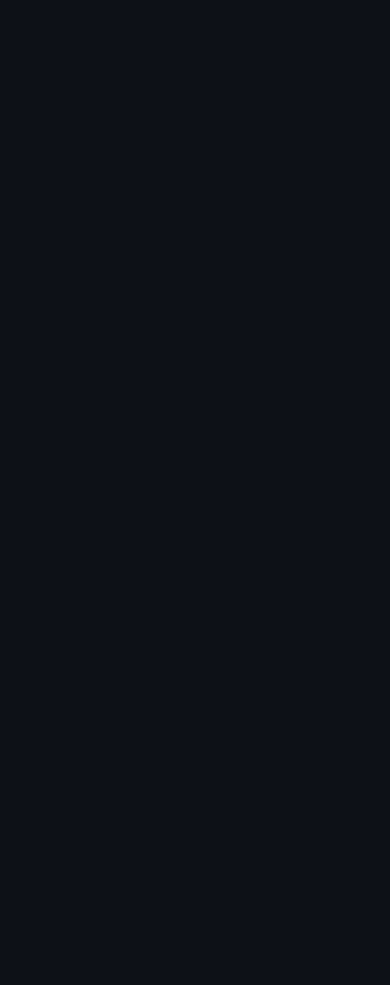
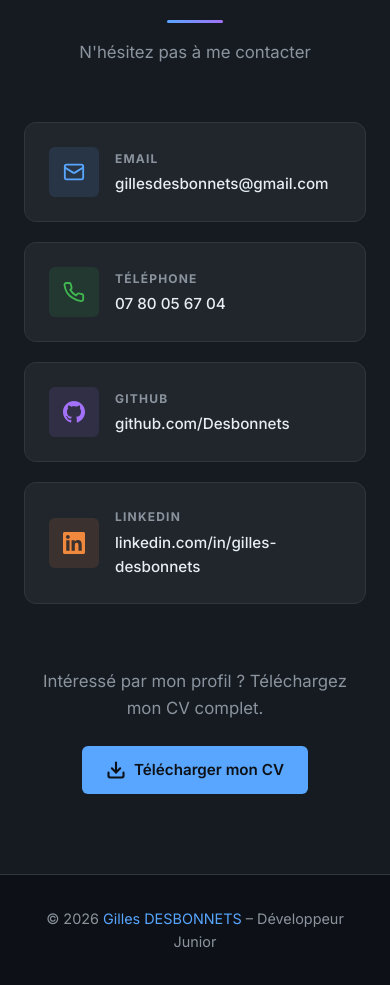
Before and after one commit to Desbonnets/portfolio-react, a React (Vite) app: page / in a window 390 px wide. Shown: the part 7726-8711 px from the top of the page. Before the commit the page ends 7717 px from the top, so only its background shows below. Built offline with nearby package versions, Linux system fonts and the light colour scheme.

Commit message:
feat(components) ajout de la parti contact

```diff
--- a/src/App.tsx
+++ b/src/App.tsx
@@ -6,6 +6,7 @@
 import Projects from './components/project/Projects'
 import Experience from './components/Experience'
 import Education from './components/Education'
+import Contact from './components/contact/Contact'
 
 function App() {
   return (
@@ -18,6 +19,7 @@
         <Projects />
         <Experience />
         <Education />
+        <Contact />
       </main>
       <footer className="footer">
         <div className="container">
--- /dev/null
+++ b/src/components/contact/Contact.css
@@ -0,0 +1,70 @@
+/* ============================================
+   CONTACT
+   ============================================ */
+.contact__grid {
+  display: grid;
+  grid-template-columns: repeat(2, 1fr);
+  gap: 1.25rem;
+  margin-bottom: 3rem;
+}
+
+.contact__card {
+  background: var(--card);
+  border: 1px solid var(--border);
+  border-radius: var(--radius);
+  padding: 1.5rem;
+  display: flex;
+  align-items: center;
+  gap: 1rem;
+  transition: all var(--transition);
+  text-decoration: none;
+  color: inherit;
+}
+
+.contact__card:hover {
+  border-color: var(--accent);
+  background: var(--card-hover);
+  transform: translateY(-3px);
+  color: inherit;
+  box-shadow: 0 8px 30px rgba(88, 166, 255, 0.1);
+}
+
+.contact__icon {
+  width: 50px;
+  height: 50px;
+  border-radius: var(--radius-sm);
+  display: flex;
+  align-items: center;
+  justify-content: center;
+  flex-shrink: 0;
+}
+
+.contact__info-label {
+  font-size: 0.75rem;
+  text-transform: uppercase;
+  letter-spacing: 1.2px;
+  color: var(--text-muted);
+  font-weight: 700;
+  margin-bottom: 0.25rem;
+}
+
+.contact__info-value {
+  font-size: 0.95rem;
+  color: var(--text);
+  font-weight: 500;
+}
+
+.contact__cta {
+  text-align: center;
+  padding-top: 1rem;
+}
+
+.contact__cta p {
+  color: var(--text-muted);
+  margin-bottom: 1.5rem;
+  font-size: 1.05rem;
+}
+
+@media (max-width: 640px) {
+  .contact__grid { grid-template-columns: 1fr; }
+}
--- /dev/null
+++ b/src/components/contact/Contact.tsx
@@ -0,0 +1,114 @@
+import './Contact.css'
+
+const EmailIcon = () => (
+  <svg width="22" height="22" viewBox="0 0 24 24" fill="none" stroke="currentColor" strokeWidth="2" strokeLinecap="round" strokeLinejoin="round">
+    <rect x="2" y="4" width="20" height="16" rx="2"/>
+    <path d="m22 7-8.97 5.7a1.94 1.94 0 0 1-2.06 0L2 7"/>
+  </svg>
+)
+
+const PhoneIcon = () => (
+  <svg width="22" height="22" viewBox="0 0 24 24" fill="none" stroke="currentColor" strokeWidth="2" strokeLinecap="round" strokeLinejoin="round">
+    <path d="M22 16.92v3a2 2 0 0 1-2.18 2 19.79 19.79 0 0 1-8.63-3.07A19.5 19.5 0 0 1 4.69 13a19.79 19.79 0 0 1-3.07-8.67A2 2 0 0 1 3.6 2.18h3a2 2 0 0 1 2 1.72c.127.96.361 1.903.7 2.81a2 2 0 0 1-.45 2.11L7.91 9.5a16 16 0 0 0 6.29 6.29l1.69-1.69a2 2 0 0 1 2.11-.45c.907.339 1.85.573 2.81.7A2 2 0 0 1 22 16.92z"/>
+  </svg>
+)
+
+const GitHubIcon = () => (
+  <svg width="22" height="22" viewBox="0 0 24 24" fill="currentColor">
+    <path d="M12 0c-6.626 0-12 5.373-12 12 0 5.302 3.438 9.8 8.207 11.387.599.111.793-.261.793-.577v-2.234c-3.338.726-4.033-1.416-4.033-1.416-.546-1.387-1.333-1.756-1.333-1.756-1.089-.745.083-.729.083-.729 1.205.084 1.839 1.237 1.839 1.237 1.07 1.834 2.807 1.304 3.492.997.107-.775.418-1.305.762-1.604-2.665-.305-5.467-1.334-5.467-5.931 0-1.311.469-2.381 1.236-3.221-.124-.303-.535-1.524.117-3.176 0 0 1.008-.322 3.301 1.23.957-.266 1.983-.399 3.003-.404 1.02.005 2.047.138 3.006.404 2.291-1.552 3.297-1.23 3.297-1.23.653 1.653.242 2.874.118 3.176.77.84 1.235 1.911 1.235 3.221 0 4.609-2.807 5.624-5.479 5.921.43.372.823 1.102.823 2.222v3.293c0 .319.192.694.801.576 4.765-1.589 8.199-6.086 8.199-11.386 0-6.627-5.373-12-12-12z"/>
+  </svg>
+)
+
+const LinkedInIcon = () => (
+  <svg width="22" height="22" viewBox="0 0 24 24" fill="currentColor">
+    <path d="M20.447 20.452h-3.554v-5.569c0-1.328-.027-3.037-1.852-3.037-1.853 0-2.136 1.445-2.136 2.939v5.667H9.351V9h3.414v1.561h.046c.477-.9 1.637-1.85 3.37-1.85 3.601 0 4.267 2.37 4.267 5.455v6.286zM5.337 7.433c-1.144 0-2.063-.926-2.063-2.065 0-1.138.92-2.063 2.063-2.063 1.14 0 2.064.925 2.064 2.063 0 1.139-.925 2.065-2.064 2.065zm1.782 13.019H3.555V9h3.564v11.452zM22.225 0H1.771C.792 0 0 .774 0 1.729v20.542C0 23.227.792 24 1.771 24h20.451C23.2 24 24 23.227 24 22.271V1.729C24 .774 23.2 0 22.222 0h.003z"/>
+  </svg>
+)
+
+const DownloadIcon = () => (
+  <svg width="20" height="20" viewBox="0 0 24 24" fill="none" stroke="currentColor" strokeWidth="2.5" strokeLinecap="round" strokeLinejoin="round">
+    <path d="M21 15v4a2 2 0 0 1-2 2H5a2 2 0 0 1-2-2v-4"/>
+    <polyline points="7 10 12 15 17 10"/>
+    <line x1="12" y1="15" x2="12" y2="3"/>
+  </svg>
+)
+
+interface ContactItem {
+  icon: JSX.Element
+  colorClass: string
+  label: string
+  value: string
+  href: string
+}
+
+const contacts: ContactItem[] = [
+  {
+    icon: <EmailIcon />,
+    colorClass: 'icon-blue',
+    label: 'Email',
+    value: 'gillesdesbonnets@gmail.com',
+    href: 'mailto:gillesdesbonnets@gmail.com',
+  },
+  {
+    icon: <PhoneIcon />,
+    colorClass: 'icon-green',
+    label: 'Téléphone',
+    value: '07 80 05 67 04',
+    href: 'tel:+33780056704',
+  },
+  {
+    icon: <GitHubIcon />,
+    colorClass: 'icon-purple',
+    label: 'GitHub',
+    value: 'github.com/Desbonnets',
+    href: 'https://github.com/Desbonnets',
+  },
+  {
+    icon: <LinkedInIcon />,
+    colorClass: 'icon-orange',
+    label: 'LinkedIn',
+    value: 'linkedin.com/in/gilles-desbonnets',
+    href: 'https://www.linkedin.com/in/gilles-desbonnets',
+  },
+]
+
+export default function Contact() {
+  return (
+    <section className="section section-alt" id="contact">
+      <div className="container">
+        <div className="section-header">
+          <h2 className="section-title">Contact</h2>
+          <p className="section-subtitle">N'hésitez pas à me contacter</p>
+        </div>
+        <div className="contact__grid">
+          {contacts.map(c => (
+            <a
+              key={c.label}
+              href={c.href}
+              target={c.href.startsWith('http') ? '_blank' : undefined}
+              rel="noopener noreferrer"
+              className="contact__card"
+            >
+              <div className={`contact__icon ${c.colorClass}`}>{c.icon}</div>
+              <div>
+                <p className="contact__info-label">{c.label}</p>
+                <p className="contact__info-value">{c.value}</p>
+              </div>
+            </a>
+          ))}
+        </div>
+        <div className="contact__cta">
+          <p>Intéressé par mon profil ? Téléchargez mon CV complet.</p>
+          <a
+            href="/cv_gilles_desbonnets.pdf"
+            target="_blank"
+            rel="noopener noreferrer"
+            className="btn btn-primary"
+          >
+            <DownloadIcon /> Télécharger mon CV
+          </a>
+        </div>
+      </div>
+    </section>
+  )
+}
```
